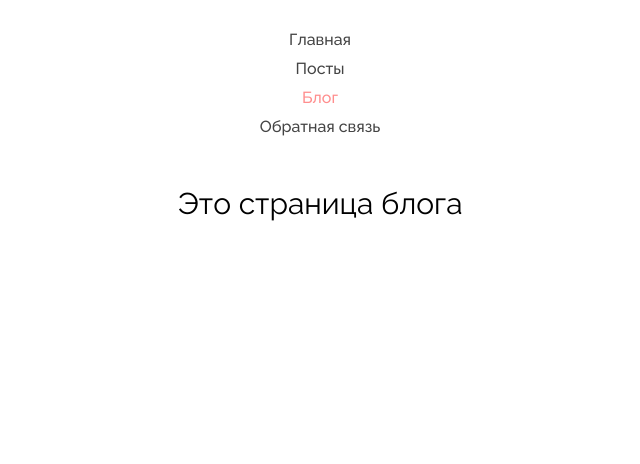
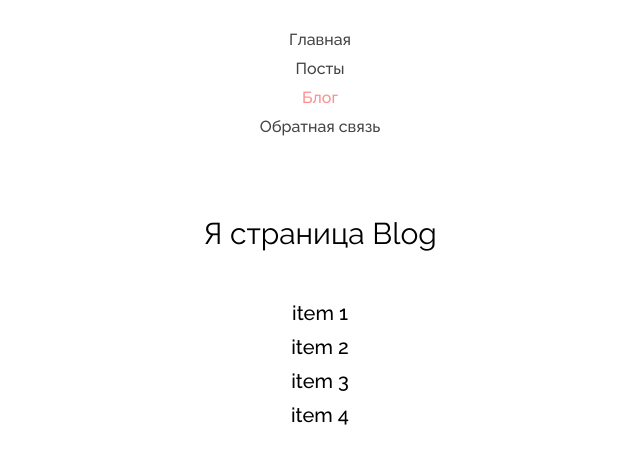
Before and after one commit to NadineMihon/Router, a React (Create React App) app: page /blog in a window 1280 px wide. Shown: the top 464 px of the page, without its empty margins (320-960 px from the left). Built offline with nearby package versions, Linux system fonts and the light colour scheme.

Commit message:
lesson 35

```diff
--- a/src/App.js
+++ b/src/App.js
@@ -1,42 +1,13 @@
 import React from "react";
-import { createBrowserRouter, RouterProvider } from "react-router-dom";
-import { Posts } from "./pages/posts";
-import { Root } from "./components/Root";
-import { Main } from "./pages/main";
-import { Blog } from "./pages/blog";
-import { Feedback } from "./pages/feedback";
+import { RouterProvider } from "react-router-dom";
+import { appRouter } from "./routes";
 
 function App() {
-  const router = createBrowserRouter([
-    {
-      path: '/',
-      element: <Root />,
-      children: [
-        {
-          index: true,
-          element: <Main />
-        },
-        {
-          path: 'posts',
-          element: <Posts />
-        },
-        {
-          path: 'blog',
-          element: <Blog />
-        },
-        {
-          path: 'feedback',
-          element: <Feedback />
-        }
-      ],
-    },
-  ]);
-
   return (
     <div className="App">
-      <RouterProvider router={router} />
+      <RouterProvider router={appRouter} />
     </div>
   );
-}
+};
 
 export default App;
--- /dev/null
+++ b/src/main.jsx
@@ -0,0 +1,9 @@
+import React from "react";
+import ReactDOM from 'react-dom/client';
+import App from "./App";
+
+ReactDOM.createRoot(document.getElementById('root')).render(
+    <React.StrictMode>
+        <App />
+    </React.StrictMode>
+);
--- /dev/null
+++ b/src/pages/blog/components/BlogItem/index.jsx
@@ -0,0 +1,9 @@
+import React from "react";
+import { useParams } from "react-router-dom";
+
+export const BlogItem = ({ name }) => {
+    const { blogItemId } = useParams();
+    return (
+        <div>Элемент блога №{blogItemId}</div>
+    )
+};
--- a/src/pages/blog/index.jsx
+++ b/src/pages/blog/index.jsx
@@ -1,3 +1,41 @@
 import React from "react";
+import { Link } from "react-router-dom";
+import * as SC from './styles'
 
-export const Blog = () => <div>Это страница блога</div>
+export const Blog = () => {
+    const blogItems = [
+        {
+            id: 1,
+            name: 'item 1'
+        },
+        {
+            id: 2,
+            name: 'item 2'
+        },
+        {
+            id: 3,
+            name: 'item 3'
+        },
+        {
+            id: 4,
+            name: 'item 4'
+        },
+    ];
+
+    return (
+        <SC.Wrapper>
+            Я страница Blog
+            <SC.Menu>
+                {blogItems.map((blogItem) =>
+                    <SC.Link
+                        key={blogItem.id}
+                        to={`/blog/${blogItem.id}`}
+                        as={Link}
+                    >
+                            {blogItem.name}
+                    </SC.Link>
+                )}
+            </SC.Menu>
+        </SC.Wrapper>
+    )
+};
--- /dev/null
+++ b/src/pages/blog/styles.jsx
@@ -0,0 +1,28 @@
+import styled from "styled-components";
+
+export const Wrapper = styled.div `
+    text-align: center;
+    margin: 30px auto;
+    font-size: 30px;
+    font-family: Raleway;
+    display: flex;
+    flex-direction: column;
+    gap: 50px;
+`
+
+export const Menu = styled.div `
+    display: flex;
+    flex-direction: column;
+    gap: 10px;
+`
+
+export const Link = styled.a `
+    font-size: 20px;
+    color: black;
+    text-decoration: none;
+    font-weight: 500;
+
+    &:hover {
+        color: rgba(255, 142, 142, 1);
+    }
+`
--- /dev/null
+++ b/src/pages/posts/components/Post/index.jsx
@@ -0,0 +1,9 @@
+import React from "react";
+import { useParams } from "react-router-dom";
+
+export const Post = () => {
+    const { postId } = useParams();
+    return (
+        <div>Пост №{postId}</div>
+    )
+};
--- a/src/pages/posts/index.jsx
+++ b/src/pages/posts/index.jsx
@@ -1,3 +1,41 @@
 import React from "react";
+import { Link } from "react-router-dom";
+import * as SC from './styles'
 
-export const Posts = () => <div>Я страница Posts</div>
+export const Posts = () => {
+    const posts = [
+        {
+            id: 1,
+            name: 'Post 1'
+        },
+        {
+            id: 2,
+            name: 'Post 2'
+        },
+        {
+            id: 3,
+            name: 'Post 3'
+        },
+        {
+            id: 4,
+            name: 'Post 4'
+        }
+    ];
+
+    return (
+        <SC.Wrapper>
+            Я страница Posts
+            <SC.Menu>
+                {posts.map((post) =>
+                    <SC.Link
+                        key={post.id}
+                        to={`/posts/${post.id}`}
+                        as={Link}
+                    >
+                            {post.name}
+                    </SC.Link>
+                )}
+            </SC.Menu>
+        </SC.Wrapper>
+    )
+};
--- /dev/null
+++ b/src/pages/posts/styles.jsx
@@ -0,0 +1,28 @@
+import styled from "styled-components";
+
+export const Wrapper = styled.div `
+    text-align: center;
+    margin: 30px auto;
+    font-size: 30px;
+    font-family: Raleway;
+    display: flex;
+    flex-direction: column;
+    gap: 50px;
+`
+
+export const Menu = styled.div `
+    display: flex;
+    flex-direction: column;
+    gap: 10px;
+`
+
+export const Link = styled.a `
+    font-size: 20px;
+    color: black;
+    text-decoration: none;
+    font-weight: 500;
+
+    &:hover {
+        color: rgba(255, 142, 142, 1);
+    }
+`
--- /dev/null
+++ b/src/routes/index.jsx
@@ -0,0 +1,43 @@
+import { createBrowserRouter } from "react-router-dom";
+import { Root } from "../components/Root";
+import { Main } from "../pages/main";
+import { Posts } from "../pages/posts";
+import { Post } from "../pages/posts/components/Post";
+import { Blog } from "../pages/blog";
+import { BlogItem } from "../pages/blog/components/BlogItem";
+import { Feedback } from "../pages/feedback";
+
+export const routesConfig = [
+    {
+        path: '/',
+        element: <Root />,
+        children: [
+            {
+                index: true,
+                element: <Main />
+            },
+            {
+                path: 'posts',
+                element: <Posts />
+            },
+            {
+                path: 'posts/:postId',
+                element: <Post />
+            },
+            {
+                path: 'blog',
+                element: <Blog />
+            },
+            {
+                path:'blog/:blogItemId',
+                element: <BlogItem />
+            },
+            {
+                path: 'feedback',
+                element: <Feedback />
+            }
+        ],
+    }
+];
+
+export const appRouter = createBrowserRouter(routesConfig);
```
